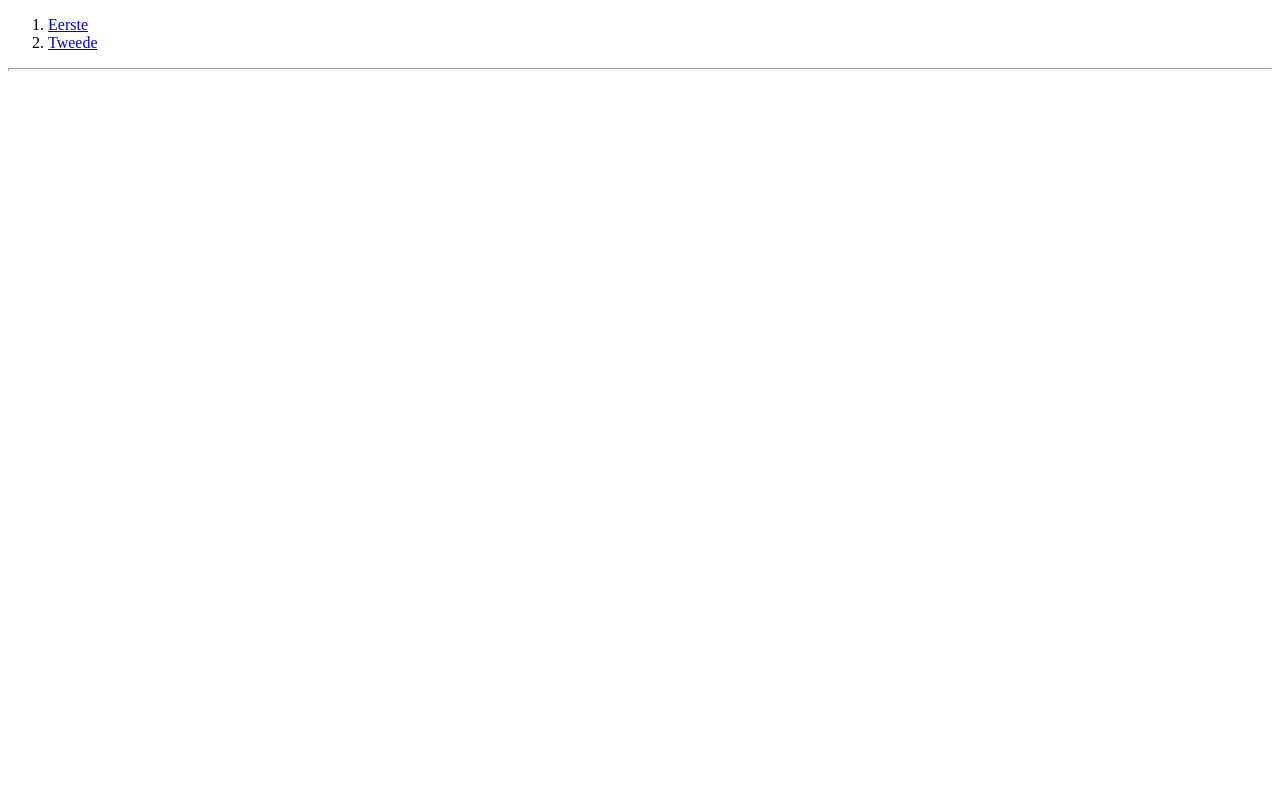
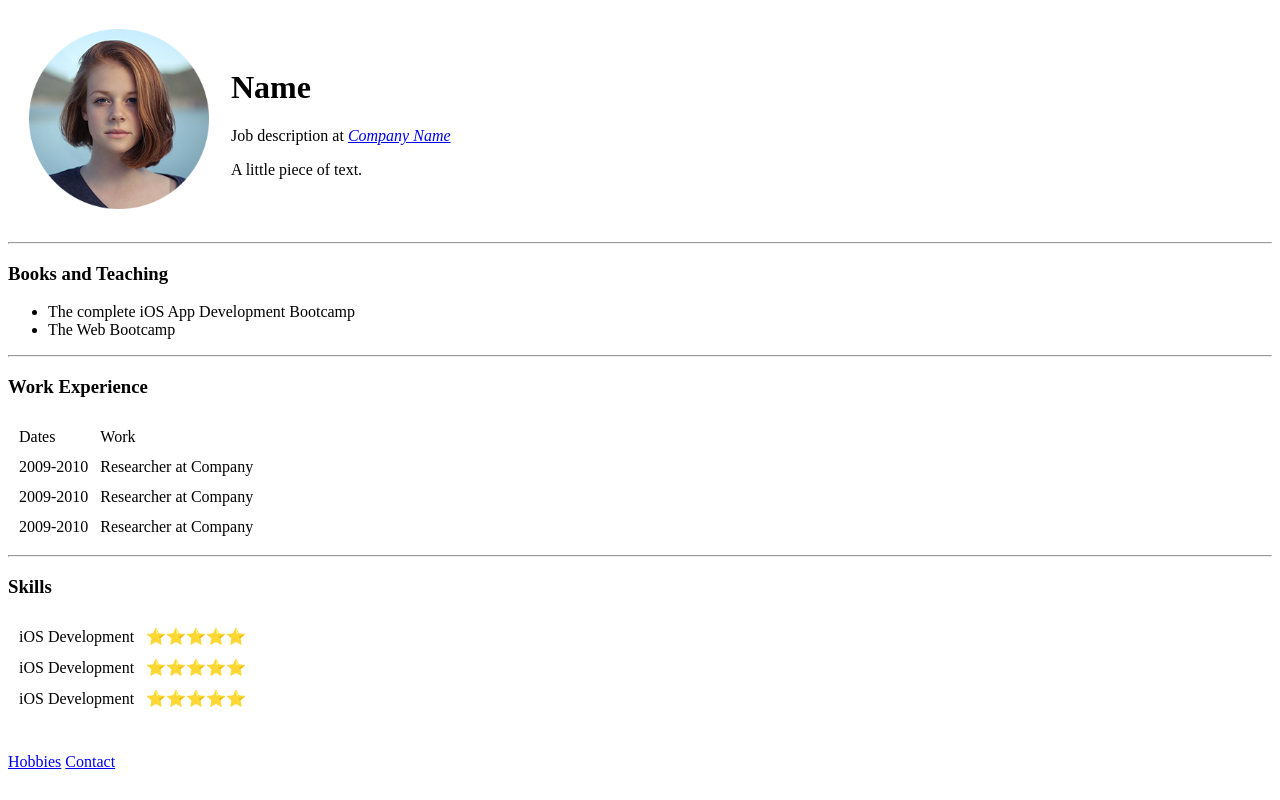
Before and after one commit to cursus-development/cv, a plain HTML site: page index.html in a window 1280 px wide. Drawn offline with Linux system fonts and the light colour scheme.

Commit message:
version number 2 :)

```diff
--- a/index.html
+++ b/index.html
@@ -1,13 +1,67 @@
 <!DOCTYPE html>
+<html lang="en">
 <head>
     <meta charset="UTF-8">
-    <title>hallo</title>
+    <meta http-equiv="X-UA-Compatible" content="IE=edge">
+    <meta name="viewport" content="width=device-width, initial-scale=1.0">
+    <title>Website</title>
 </head>
 <body>
-    <ol>
-        <li><a href="https://www.google.com">Eerste</a></li>
-        <li><a href="hobbies.html">Tweede</a></li>
-    </ol>
-    <hr size="3">
+    <table cellspacing="20px">
+        <tr>
+            <td><img src="images/profile.png" alt="profile" style="width:180px;"></td>
+            <td>
+                <h1>Name</h1>
+                <p>Job description at <a href="#"><em>Company Name</em></a></p>
+                <p>A little piece of text.</p>
+            </td>
+        </tr>
+    </table>
+    <hr>
+    <h3>Books and Teaching</h2>
+    <ul>
+        <li>The complete iOS App Development Bootcamp</li>
+        <li>The Web Bootcamp</li>
+    </ul>
+    <hr>
+    <h3>Work Experience</h3>
+    <table cellspacing="10px">
+        <thead>
+            <td>Dates</td>
+            <td>Work</td>
+        </thead>
+        <tbody>
+            <tr>
+                <td>2009-2010</td>
+                <td>Researcher at Company</td>
+            </tr>
+            <tr>
+                <td>2009-2010</td>
+                <td>Researcher at Company</td>
+            </tr>
+            <tr>
+                <td>2009-2010</td>
+                <td>Researcher at Company</td>
+            </tr>
+        </tbody>
+    </table>
+    <hr>
+    <h3>Skills</h3>
+    <table cellspacing="10px">
+        <tr>
+            <td>iOS Development</td>
+            <td>⭐️⭐️⭐️⭐️⭐️</td>
+        </tr>
+        <tr>
+            <td>iOS Development</td>
+            <td>⭐️⭐️⭐️⭐️⭐️</td>
+        </tr>
+        <tr>
+            <td>iOS Development</td>
+            <td>⭐️⭐️⭐️⭐️⭐️</td>
+        </tr>
+    </table>
+    <br>
+    <p><a href="hobbies.html">Hobbies</a> <a href="#">Contact</a></p>
 </body>
 </html>
```
Also changed, not shown: images/profile.png (added).
